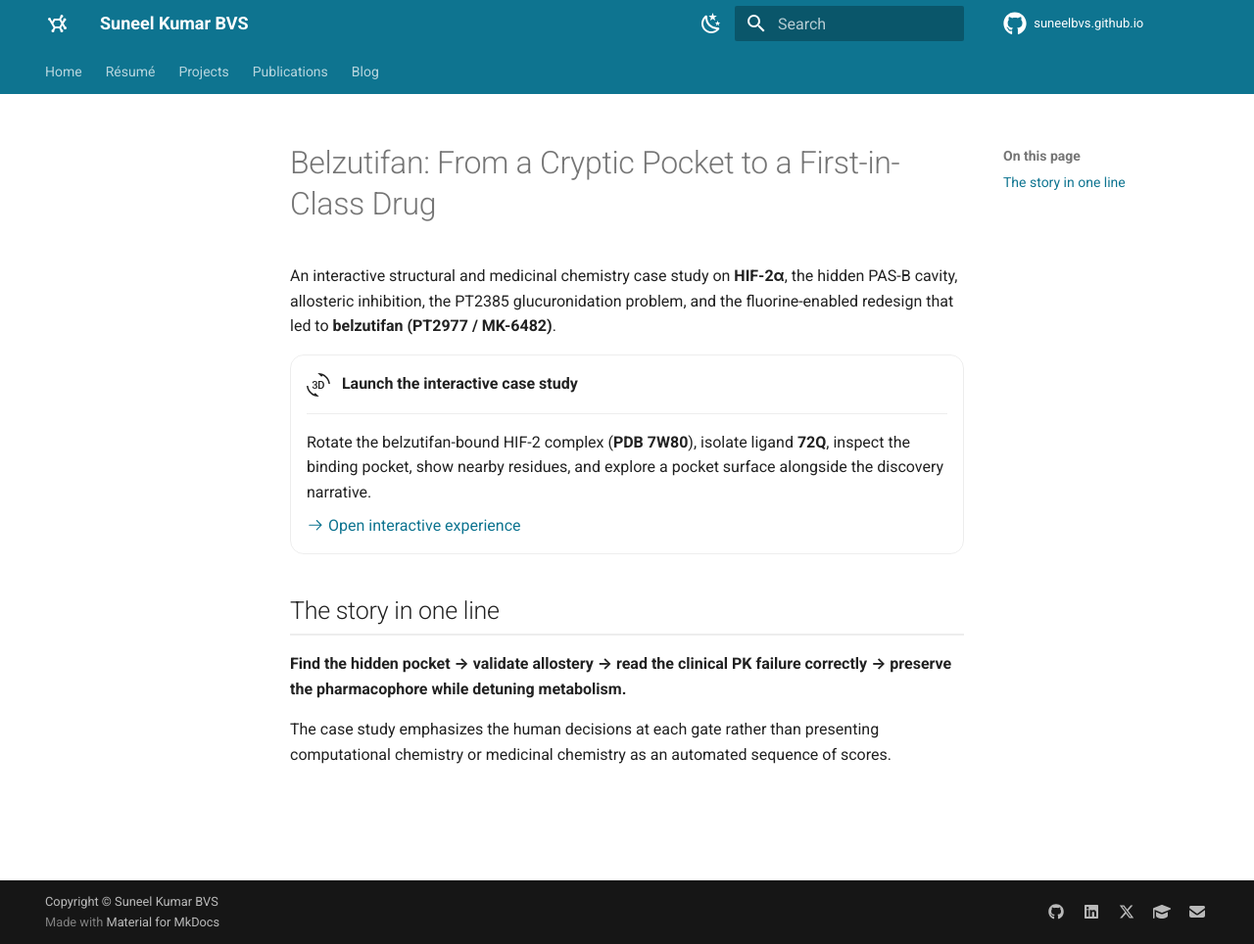
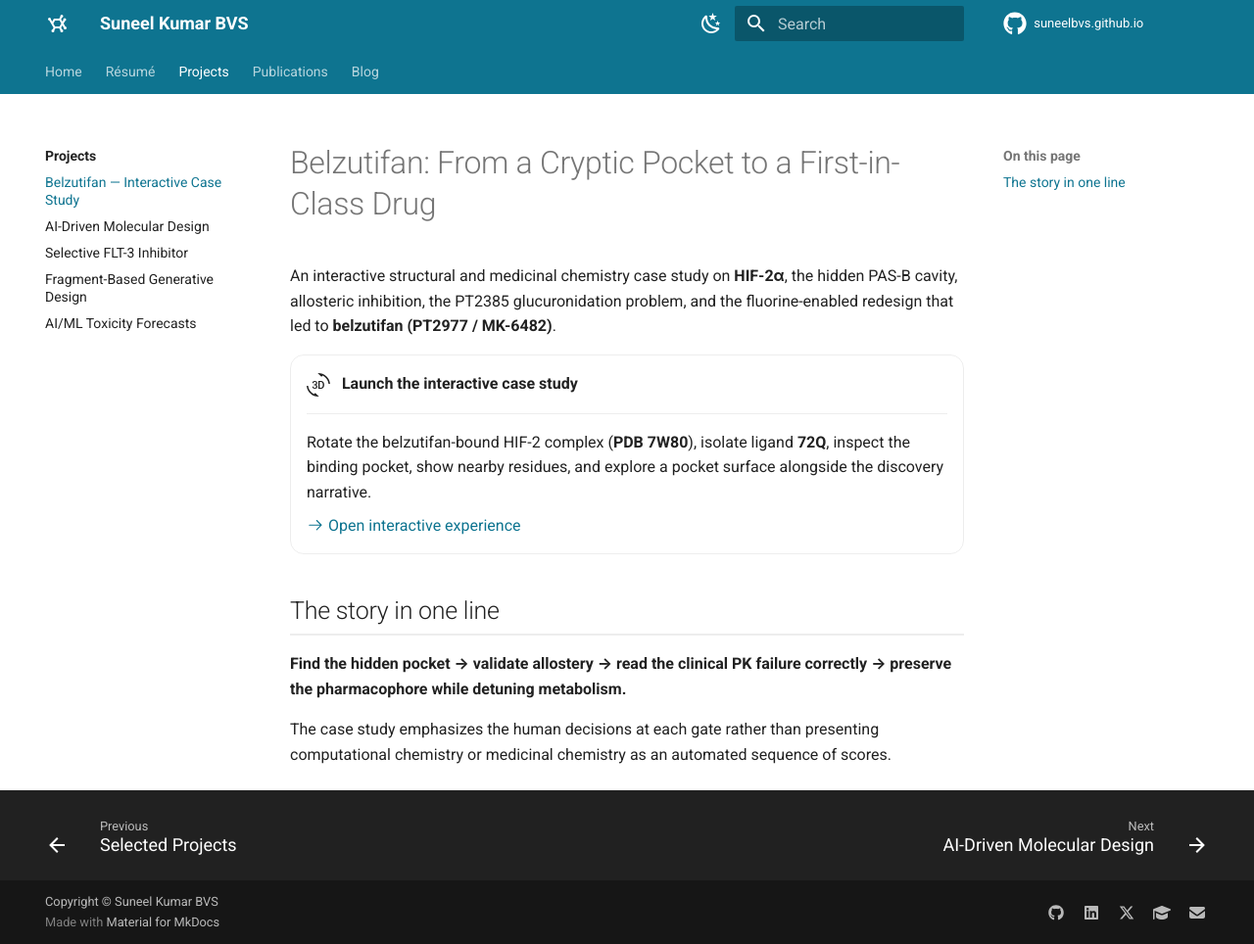
Before and after one commit to suneelbvs/suneelbvs.github.io, an MkDocs documentation site: the page built from docs/projects/belzutifan-case-study.md, in a window 1280 px wide and 964 px high. Shown: the whole window at 98% size. Built offline with MkDocs 1.6.1 and Material for MkDocs 9.7.7, drawn with Linux system fonts in a browser that asks for light colours; comment, search, counter and statistics services are not loaded; some of the changed lines change nothing that is shown.

Commit message:
route belzutifan nav through mkdocs landing page

```diff
--- a/mkdocs.yml
+++ b/mkdocs.yml
@@ -52,7 +52,7 @@ nav:
   - Résumé: resume.md
   - Projects:
       - projects/index.md
-      - Belzutifan — Interactive Case Study: projects/belzutifan-case-study/index.html
+      - Belzutifan — Interactive Case Study: projects/belzutifan-case-study.md
       - AI-Driven Molecular Design: projects/ai-molecular-design.md
       - Selective FLT-3 Inhibitor: projects/flt3-inhibitor.md
       - Fragment-Based Generative Design: projects/fragment-based-design.md
```
